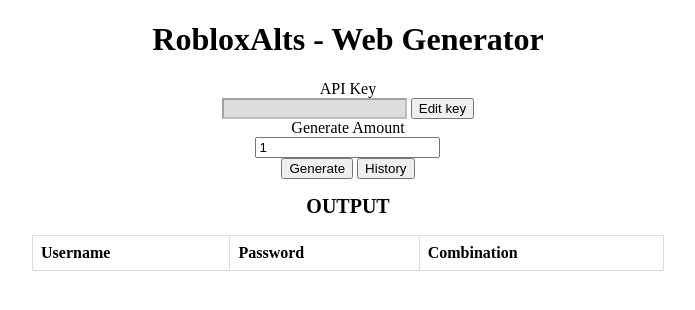
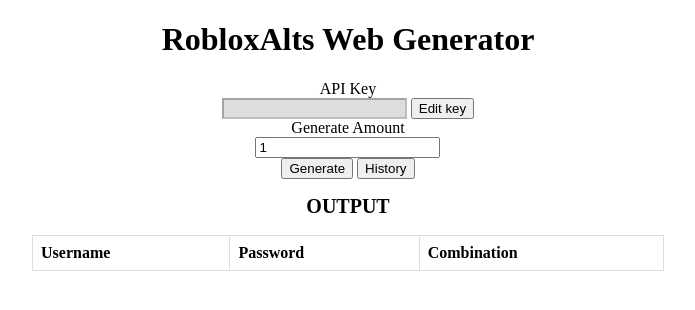
Before and after one commit to ImFirstPlace/RobloxAlts_APIGen, a plain HTML site: page index.html in a window 1280 px wide. Shown: the whole page, without its empty margins (292-987 px from the left). Drawn offline with Linux system fonts and the light colour scheme.

Commit message:
Title update

```diff
--- a/index.html
+++ b/index.html
@@ -5,7 +5,7 @@
     <meta charset="UTF-8">
     <meta http-equiv="X-UA-Compatible" content="IE=edge">
     <meta name="viewport" content="width=device-width, initial-scale=1.0">
-    <meta name="title" content="Robloxalts - Web Generator">
+    <meta name="title" content="Robloxalts Web Generator">
     <meta name="description" content="Robloxalts api generator website" />
     <title>Web Generator</title>
     <script src="./jquery-3.6.0.min.js"></script>
@@ -15,7 +15,7 @@
 
 <body>
     <div id="genBox">
-        <h1>RobloxAlts - Web Generator</h1>
+        <h1>RobloxAlts Web Generator</h1>
         <form id="mainForm" name="mainForm">
             <label for="gkey">API Key</label><br>
             <input name="gkey" type="text" id="gkey" required readonly> <button id="gkeybtn" type="button"
```
